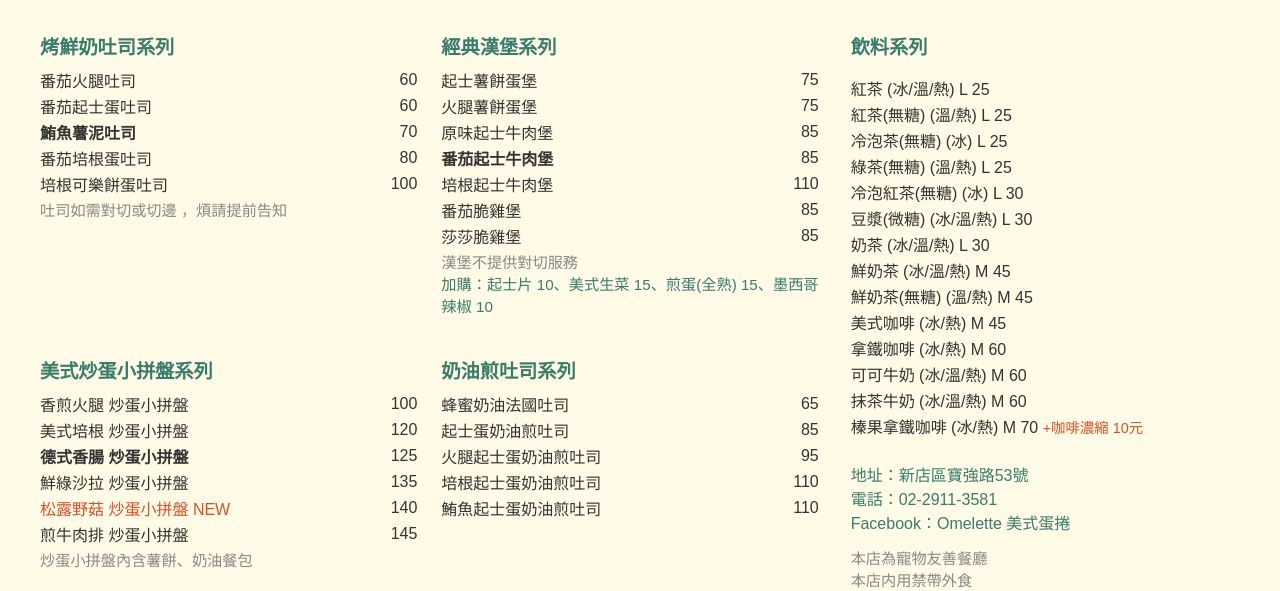
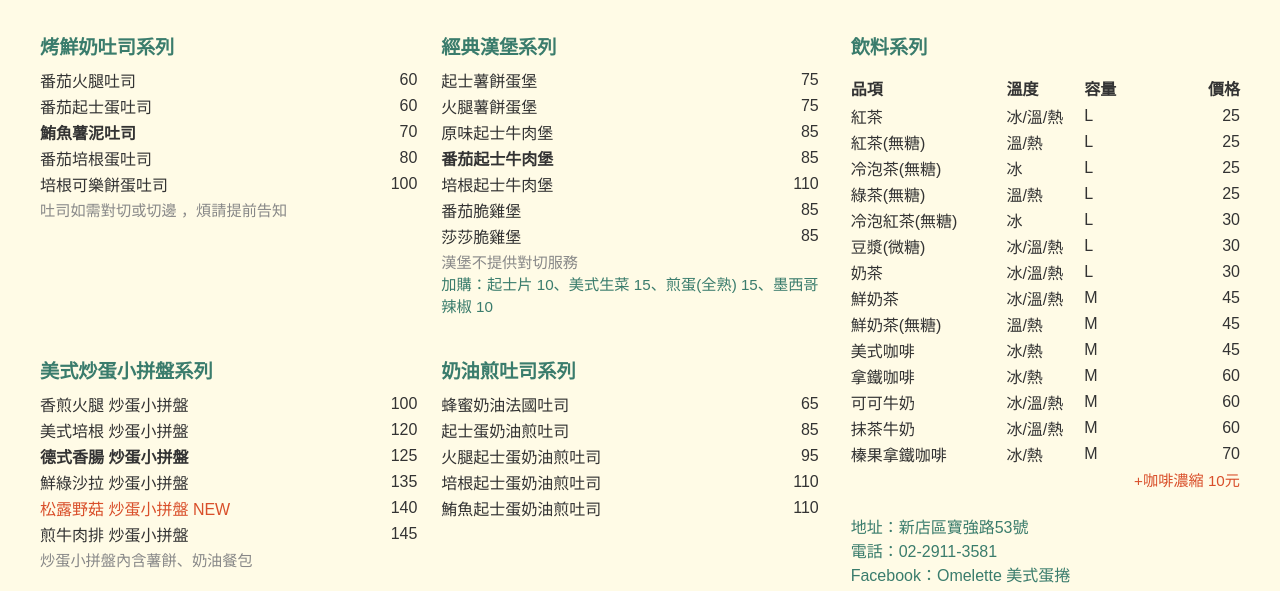
Before and after one commit to Ranixculiva/Omelette, a plain HTML site: page html_for_figma/breakfast_generated.html in a window 1280 px wide. Shown: the part 133-724 px from the top of the page. Drawn offline with Linux system fonts and the light colour scheme.

Commit message:
Refactor drink item rendering in breakfast HTML template and update generation script
This commit enhances the drink item rendering process in the breakfast HTML template by introducing a new drink item template. The `generate_menu_html.py` script is updated to extract and utilize this template, allowing for a more structured and visually appealing presentation of drink items. The changes include a header row for drink categories and improved formatting for item details, ensuring consistency and clarity in the generated HTML output.

```diff
--- a/html_for_figma/breakfast_generated.html
+++ b/html_for_figma/breakfast_generated.html
@@ -1,7 +1,6 @@
 <html>
 
-<body style="font-family: 'Noto Sans TC' , Arial, sans-serif; background: #fffbe6; color: #333; margin: 0; padding:
-    0;">
+<body style="font-family: 'Noto Sans TC' , Arial, sans-serif; background: #fffbe6; color: #333; margin: 0;">
 <div style="max-width: 1200px; margin: 0 auto; padding: 32px 24px;">
  <div style="display: flex;
             align-items: center; margin-bottom: 24px;">
@@ -262,62 +261,105 @@
  </div>
  <div style="flex: 1; min-width: 320px;">
   <h2 style="color: #3a7c6c; font-size: 1.2rem;">飲料系列</h2>
-<div style="display: flex; justify-content: space-between; align-items: center; margin-bottom: 2px;">
-  <span style="flex: 1; text-align: left;">紅茶 (冰/溫/熱) L 25</span>
-  <span style="min-width: 48px; text-align: right;"></span>
+<div style="display: flex; font-weight: bold; margin-bottom: 4px;"><span style="flex: 2; text-align: left;">品項</span><span style="flex: 1; text-align: left;">溫度</span><span style="flex: 1; text-align: left;">容量</span><span style="flex: 1; text-align: right;">價格</span></div>
+<div style="display: flex; align-items: center; margin-bottom: 2px;">
+  <span style="flex: 2; text-align: left;">紅茶</span>
+  <span style="flex: 1; text-align: left;">冰/溫/熱</span>
+  <span style="flex: 1; text-align: left;">L</span>
+  <span style="flex: 1; text-align: right;">25</span>
 </div>
-<div style="display: flex; justify-content: space-between; align-items: center; margin-bottom: 2px;">
-  <span style="flex: 1; text-align: left;">紅茶(無糖) (溫/熱) L 25</span>
-  <span style="min-width: 48px; text-align: right;"></span>
+
+<div style="display: flex; align-items: center; margin-bottom: 2px;">
+  <span style="flex: 2; text-align: left;">紅茶(無糖)</span>
+  <span style="flex: 1; text-align: left;">溫/熱</span>
+  <span style="flex: 1; text-align: left;">L</span>
+  <span style="flex: 1; text-align: right;">25</span>
 </div>
-<div style="display: flex; justify-content: space-between; align-items: center; margin-bottom: 2px;">
-  <span style="flex: 1; text-align: left;">冷泡茶(無糖) (冰) L 25</span>
-  <span style="min-width: 48px; text-align: right;"></span>
+
+<div style="display: flex; align-items: center; margin-bottom: 2px;">
+  <span style="flex: 2; text-align: left;">冷泡茶(無糖)</span>
+  <span style="flex: 1; text-align: left;">冰</span>
+  <span style="flex: 1; text-align: left;">L</span>
+  <span style="flex: 1; text-align: right;">25</span>
 </div>
-<div style="display: flex; justify-content: space-between; align-items: center; margin-bottom: 2px;">
-  <span style="flex: 1; text-align: left;">綠茶(無糖) (溫/熱) L 25</span>
-  <span style="min-width: 48px; text-align: right;"></span>
+
+<div style="display: flex; align-items: center; margin-bottom: 2px;">
+  <span style="flex: 2; text-align: left;">綠茶(無糖)</span>
+  <span style="flex: 1; text-align: left;">溫/熱</span>
+  <span style="flex: 1; text-align: left;">L</span>
+  <span style="flex: 1; text-align: right;">25</span>
 </div>
-<div style="display: flex; justify-content: space-between; align-items: center; margin-bottom: 2px;">
-  <span style="flex: 1; text-align: left;">冷泡紅茶(無糖) (冰) L 30</span>
-  <span style="min-width: 48px; text-align: right;"></span>
+
+<div style="display: flex; align-items: center; margin-bottom: 2px;">
+  <span style="flex: 2; text-align: left;">冷泡紅茶(無糖)</span>
+  <span style="flex: 1; text-align: left;">冰</span>
+  <span style="flex: 1; text-align: left;">L</span>
+  <span style="flex: 1; text-align: right;">30</span>
 </div>
-<div style="display: flex; justify-content: space-between; align-items: center; margin-bottom: 2px;">
-  <span style="flex: 1; text-align: left;">豆漿(微糖) (冰/溫/熱) L 30</span>
-  <span style="min-width: 48px; text-align: right;"></span>
+
+<div style="display: flex; align-items: center; margin-bottom: 2px;">
+  <span style="flex: 2; text-align: left;">豆漿(微糖)</span>
+  <span style="flex: 1; text-align: left;">冰/溫/熱</span>
+  <span style="flex: 1; text-align: left;">L</span>
+  <span style="flex: 1; text-align: right;">30</span>
 </div>
-<div style="display: flex; justify-content: space-between; align-items: center; margin-bottom: 2px;">
-  <span style="flex: 1; text-align: left;">奶茶 (冰/溫/熱) L 30</span>
-  <span style="min-width: 48px; text-align: right;"></span>
+
+<div style="display: flex; align-items: center; margin-bottom: 2px;">
+  <span style="flex: 2; text-align: left;">奶茶</span>
+  <span style="flex: 1; text-align: left;">冰/溫/熱</span>
+  <span style="flex: 1; text-align: left;">L</span>
+  <span style="flex: 1; text-align: right;">30</span>
 </div>
-<div style="display: flex; justify-content: space-between; align-items: center; margin-bottom: 2px;">
-  <span style="flex: 1; text-align: left;">鮮奶茶 (冰/溫/熱) M 45</span>
-  <span style="min-width: 48px; text-align: right;"></span>
+
+<div style="display: flex; align-items: center; margin-bottom: 2px;">
+  <span style="flex: 2; text-align: left;">鮮奶茶</span>
+  <span style="flex: 1; text-align: left;">冰/溫/熱</span>
+  <span style="flex: 1; text-align: left;">M</span>
+  <span style="flex: 1; text-align: right;">45</span>
 </div>
-<div style="display: flex; justify-content: space-between; align-items: center; margin-bottom: 2px;">
-  <span style="flex: 1; text-align: left;">鮮奶茶(無糖) (溫/熱) M 45</span>
-  <span style="min-width: 48px; text-align: right;"></span>
+
+<div style="display: flex; align-items: center; margin-bottom: 2px;">
+  <span style="flex: 2; text-align: left;">鮮奶茶(無糖)</span>
+  <span style="flex: 1; text-align: left;">溫/熱</span>
+  <span style="flex: 1; text-align: left;">M</span>
+  <span style="flex: 1; text-align: right;">45</span>
 </div>
-<div style="display: flex; justify-content: space-between; align-items: center; margin-bottom: 2px;">
-  <span style="flex: 1; text-align: left;">美式咖啡 (冰/熱) M 45</span>
-  <span style="min-width: 48px; text-align: right;"></span>
+
+<div style="display: flex; align-items: center; margin-bottom: 2px;">
+  <span style="flex: 2; text-align: left;">美式咖啡</span>
+  <span style="flex: 1; text-align: left;">冰/熱</span>
+  <span style="flex: 1; text-align: left;">M</span>
+  <span style="flex: 1; text-align: right;">45</span>
 </div>
-<div style="display: flex; justify-content: space-between; align-items: center; margin-bottom: 2px;">
-  <span style="flex: 1; text-align: left;">拿鐵咖啡 (冰/熱) M 60</span>
-  <span style="min-width: 48px; text-align: right;"></span>
+
+<div style="display: flex; align-items: center; margin-bottom: 2px;">
+  <span style="flex: 2; text-align: left;">拿鐵咖啡</span>
+  <span style="flex: 1; text-align: left;">冰/熱</span>
+  <span style="flex: 1; text-align: left;">M</span>
+  <span style="flex: 1; text-align: right;">60</span>
 </div>
-<div style="display: flex; justify-content: space-between; align-items: center; margin-bottom: 2px;">
-  <span style="flex: 1; text-align: left;">可可牛奶 (冰/溫/熱) M 60</span>
-  <span style="min-width: 48px; text-align: right;"></span>
+
+<div style="display: flex; align-items: center; margin-bottom: 2px;">
+  <span style="flex: 2; text-align: left;">可可牛奶</span>
+  <span style="flex: 1; text-align: left;">冰/溫/熱</span>
+  <span style="flex: 1; text-align: left;">M</span>
+  <span style="flex: 1; text-align: right;">60</span>
 </div>
-<div style="display: flex; justify-content: space-between; align-items: center; margin-bottom: 2px;">
-  <span style="flex: 1; text-align: left;">抹茶牛奶 (冰/溫/熱) M 60</span>
-  <span style="min-width: 48px; text-align: right;"></span>
+
+<div style="display: flex; align-items: center; margin-bottom: 2px;">
+  <span style="flex: 2; text-align: left;">抹茶牛奶</span>
+  <span style="flex: 1; text-align: left;">冰/溫/熱</span>
+  <span style="flex: 1; text-align: left;">M</span>
+  <span style="flex: 1; text-align: right;">60</span>
 </div>
-<div style="display: flex; justify-content: space-between; align-items: center; margin-bottom: 2px;">
-  <span style="flex: 1; text-align: left;">榛果拿鐵咖啡 (冰/熱) M 70 <span style="font-size: 0.9rem; color: #d94f2a;">+咖啡濃縮 10元</span></span>
-  <span style="min-width: 48px; text-align: right;"></span>
+
+<div style="display: flex; align-items: center; margin-bottom: 2px;">
+  <span style="flex: 2; text-align: left;">榛果拿鐵咖啡</span>
+  <span style="flex: 1; text-align: left;">冰/熱</span>
+  <span style="flex: 1; text-align: left;">M</span>
+  <span style="flex: 1; text-align: right;">70</span>
 </div>
+<div style="text-align: right; color: #d94f2a; font-size: 0.95rem;">+咖啡濃縮 10元</div>
   <div style="margin-top: 24px; font-size: 1rem; color: #3a7c6c;">
 <div>地址：新店區寶強路53號</div>
 <div>電話：02-2911-3581</div>
@@ -340,6 +382,8 @@
 If a menu item has an 'options' array, it will be rendered as a parenthetical list after the name, e.g. 荷包蛋 (半熟/全熟)
 -->
 
+
+
 </body>
 
 </html>
```
Also changed, not shown: template_for_figma/breakfast.html (+10 -0 lines), 1 other file.
